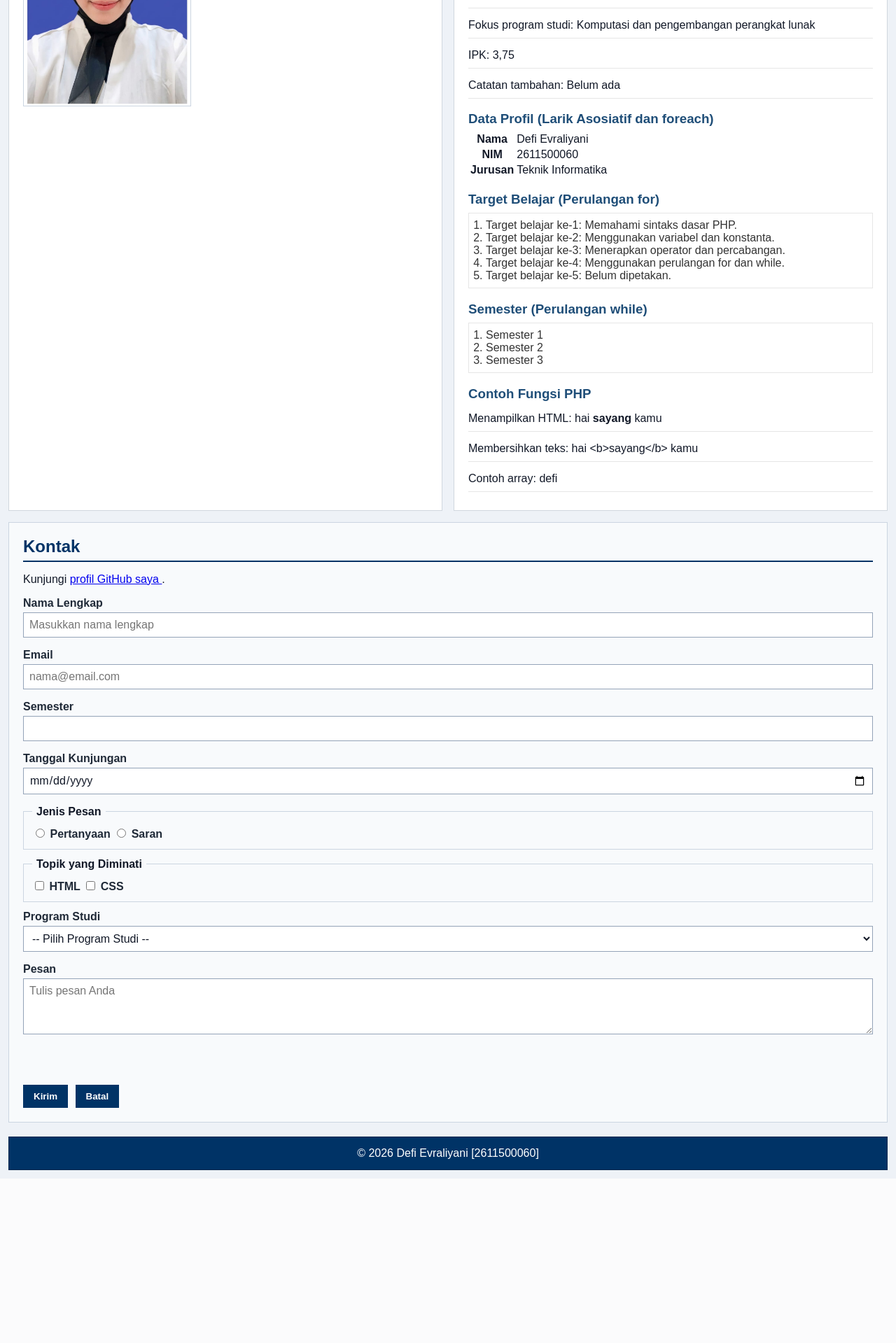
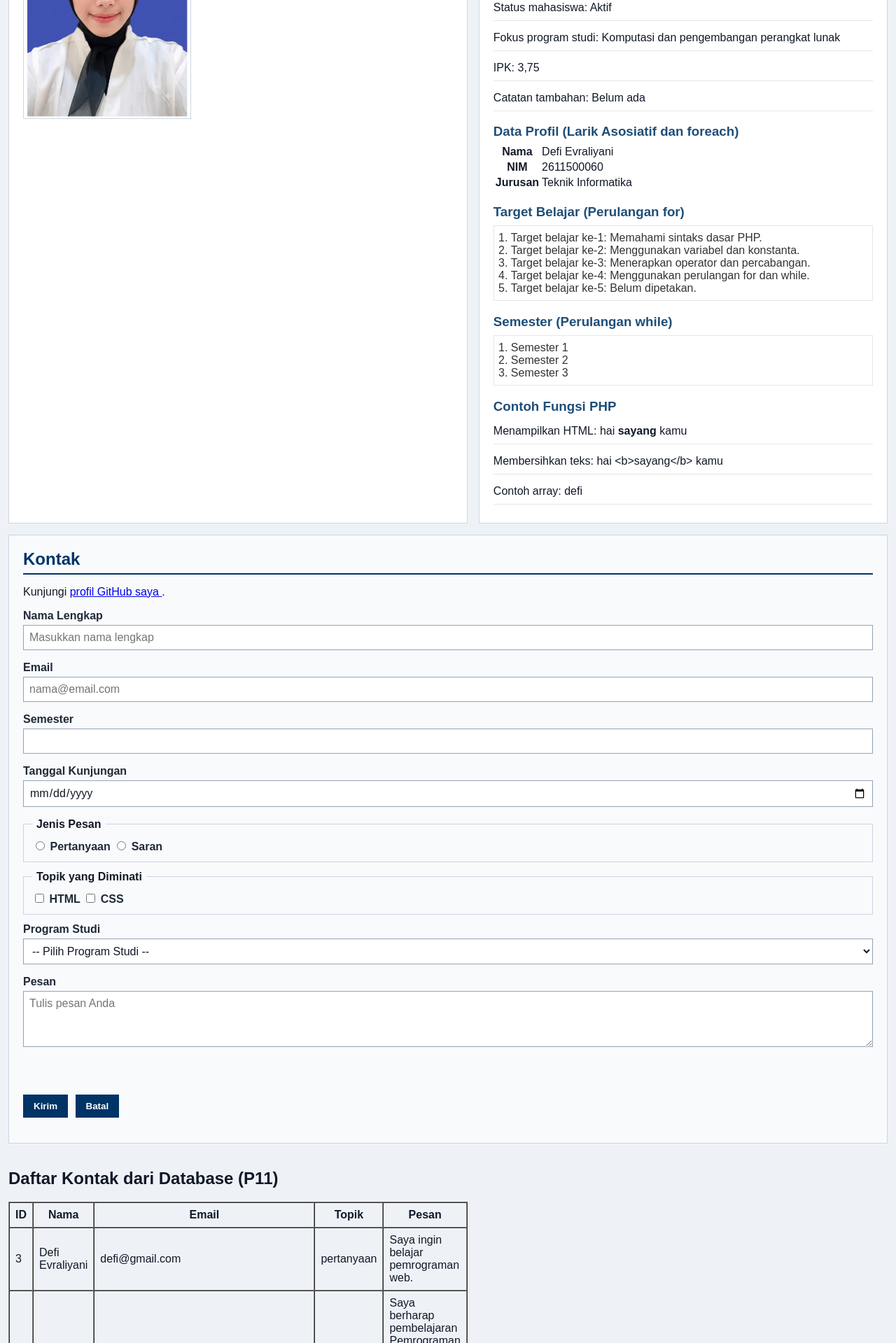
Before and after one commit to 2611500060-bot/2611500060-PWD-TI1J-26270, a PHP site: page / in a window 1280 px wide. Shown: the part 441-2360 px from the top of the page at 70% size. Before the commit the page ends 2125 px from the top, so only its background shows below. Run offline with PHP 8.4, Linux system fonts and the light colour scheme; data comes from the database, SQL or seed files in the repository.

Commit message:
membuat berkas koneksi PHP- MySQL P11

```diff
--- a/pertemuan-11/fungsi.php
+++ b/pertemuan-11/fungsi.php
@@ -103,3 +103,15 @@ function validasiFormulir(array $data): string
 
   return $pesanKesalahan;
 }
+/** Mengambil semua data kontak dari database. */
+function ambilSemuaKontak($koneksi): array
+{
+    $query = "SELECT * FROM tbl_kontak_2611500060 ORDER BY id DESC";
+    $hasil = mysqli_query($koneksi, $query);
+
+    $data = [];
+    while ($row = mysqli_fetch_assoc($hasil)) {
+        $data[] = $row;
+    }
+    return $data;
+}
--- a/pertemuan-11/index.php
+++ b/pertemuan-11/index.php
@@ -1,6 +1,8 @@
 <?php
 session_start();
 require_once __DIR__ . '/fungsi.php';
+require_once __DIR__ . '/koneksi.php';
+
 
 // Mengambil data formulir dari session.
 $formData = $_SESSION['formData'] ?? [];
@@ -511,6 +513,32 @@ $dataProfil = [
                 </article>
             <?php endif; ?>
         </section>
+        <section id="daftar-kontak">
+    <h2>Daftar Kontak dari Database (P11)</h2>
+    <?php $daftarKontak = ambilSemuaKontak($koneksi); ?>
+    <?php if (!empty($daftarKontak)): ?>
+        <table border="1" cellpadding="8" cellspacing="0">
+            <tr>
+                <th>ID</th>
+                <th>Nama</th>
+                <th>Email</th>
+                <th>Topik</th>
+                <th>Pesan</th>
+            </tr>
+            <?php foreach ($daftarKontak as $kontak): ?>
+            <tr>
+                <td><?= bersihkan($kontak['id']) ?></td>
+                <td><?= bersihkan($kontak['nama']) ?></td>
+                <td><?= bersihkan($kontak['email']) ?></td>
+                <td><?= bersihkan($kontak['topik'] ?? $kontak['jenis_pesan'] ?? '') ?></td>
+                <td><?= bersihkan($kontak['pesan']) ?></td>
+            </tr>
+            <?php endforeach; ?>
+        </table>
+    <?php else: ?>
+        <p>Belum ada data kontak.</p>
+    <?php endif; ?>
+</section>
     </main>
 
     <footer>
--- /dev/null
+++ b/pertemuan-11/koneksi.php
@@ -0,0 +1,18 @@
+<?php
+// D.1 Membuat koneksi PHP dengan MySQL
+
+$host = "localhost";
+$username = "root";
+$password = "";
+$database = "db_pwd_2611500060";
+
+// Membuat koneksi menggunakan MySQLi
+$koneksi = mysqli_connect($host, $username, $password, $database);
+
+// Memeriksa koneksi
+if (!$koneksi) {
+    die("Koneksi database gagal: " . mysqli_connect_error());
+}
+
+echo "Koneksi database berhasil!";
+?>
```
